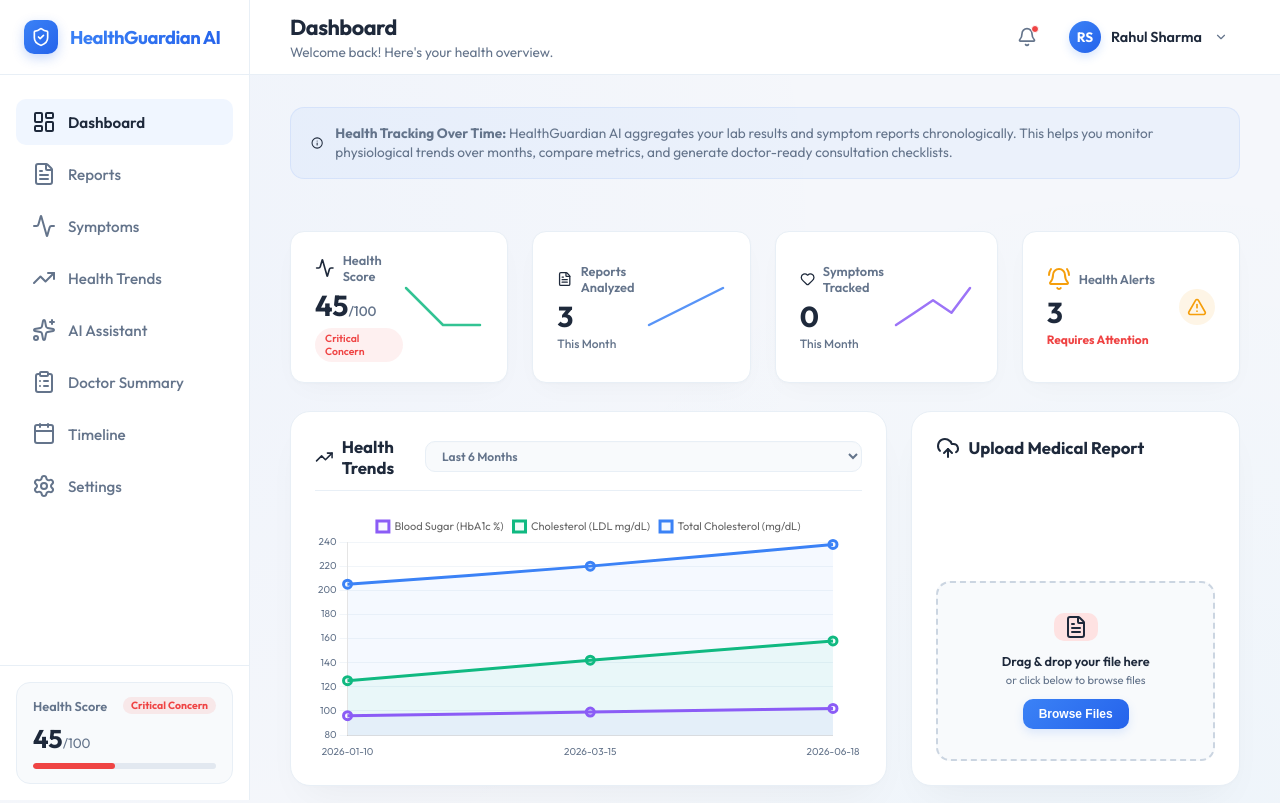
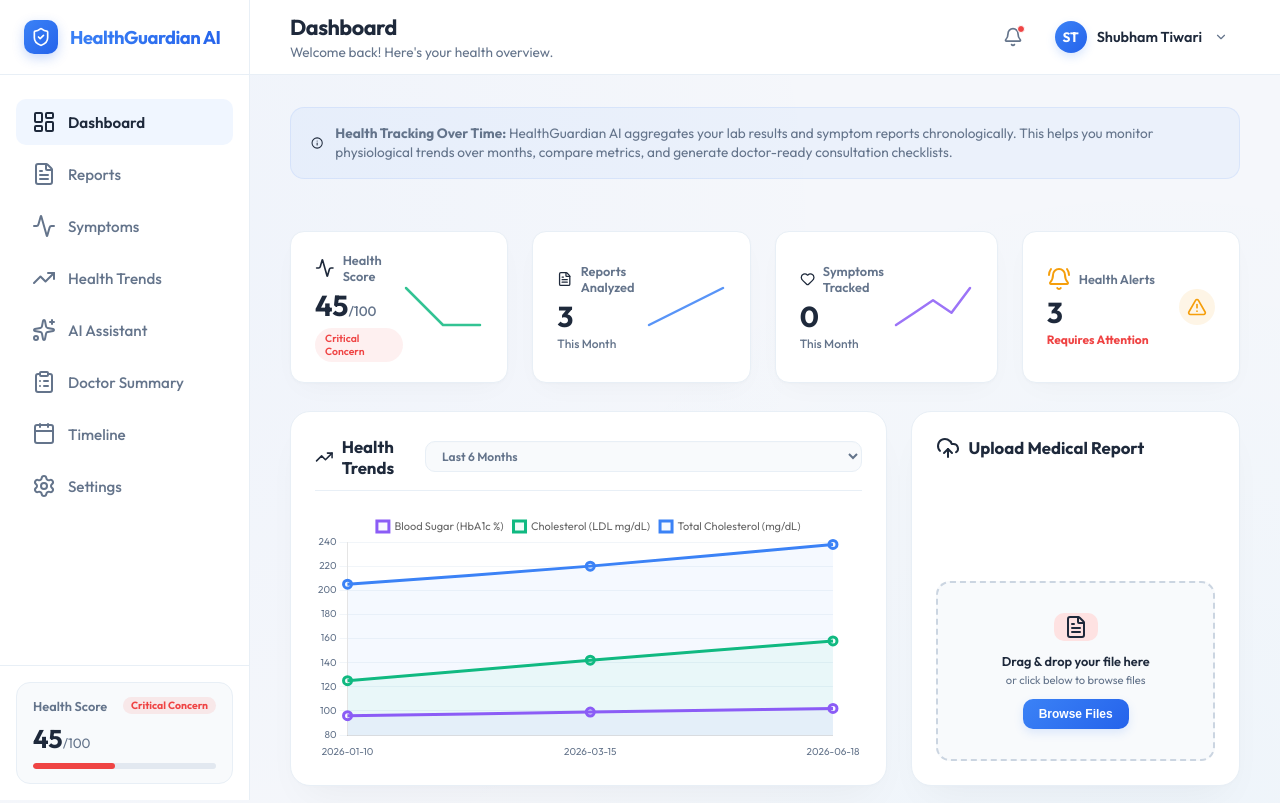
Before and after one commit to ShubhamTiwari54/HealthGuardianAI, a website built with Vite: page index.html in a window 1280 px wide. Shown: the top 803 px of the page. Built offline with nearby package versions, Linux system fonts and the light colour scheme.

Commit message:
profile: update user profile name and avatar initials to Shubham Tiwari

```diff
--- a/index.html
+++ b/index.html
@@ -79,8 +79,8 @@
             </div>
             <!-- User Profile Dropdown -->
             <div class="user-profile">
-              <div class="avatar-circle">RS</div>
-              <span class="user-name">Rahul Sharma</span>
+              <div class="avatar-circle">ST</div>
+              <span class="user-name">Shubham Tiwari</span>
               <i data-lucide="chevron-down" style="width: 14px; height: 14px; color: var(--text-secondary); margin-left: 2px;"></i>
             </div>
           </div>
```
